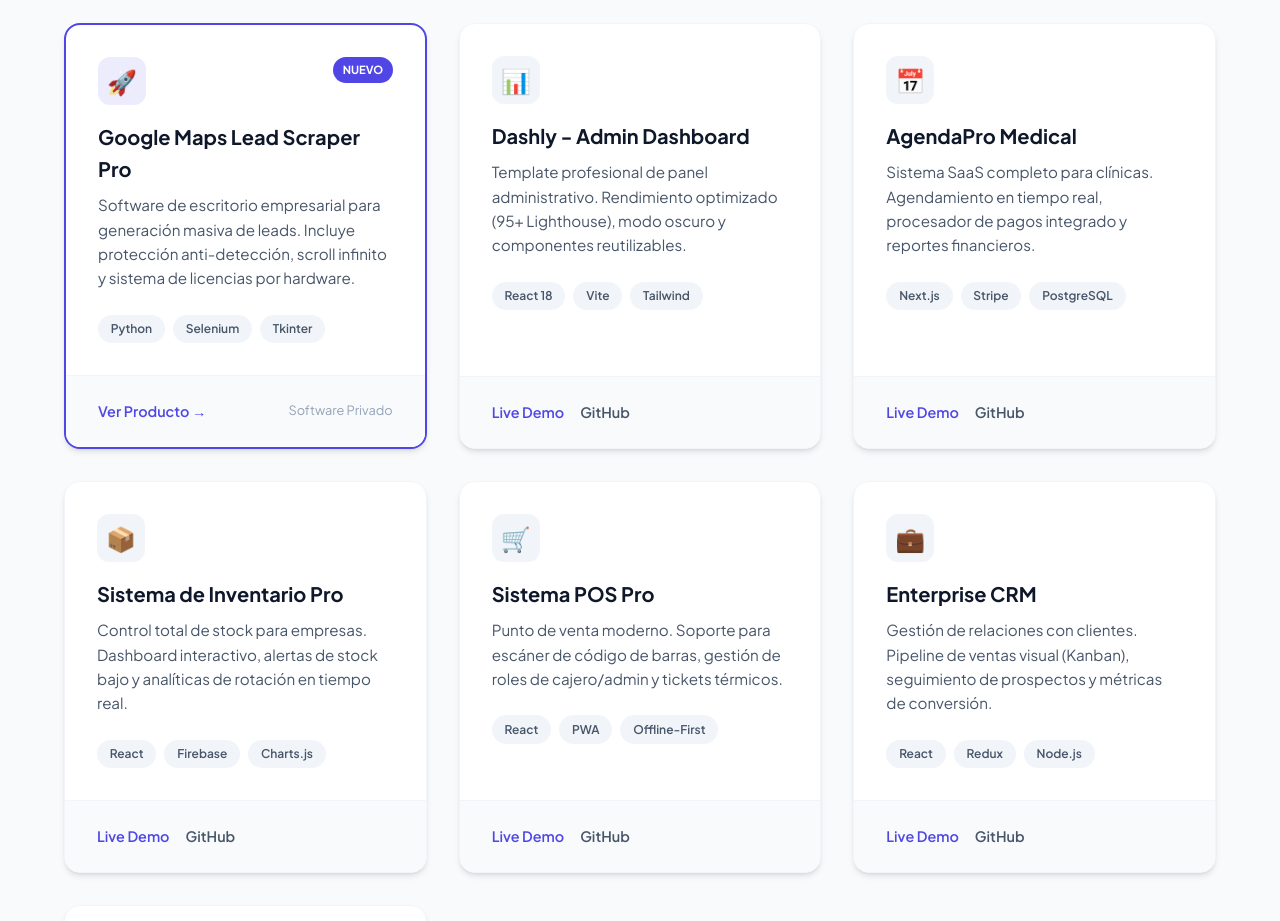
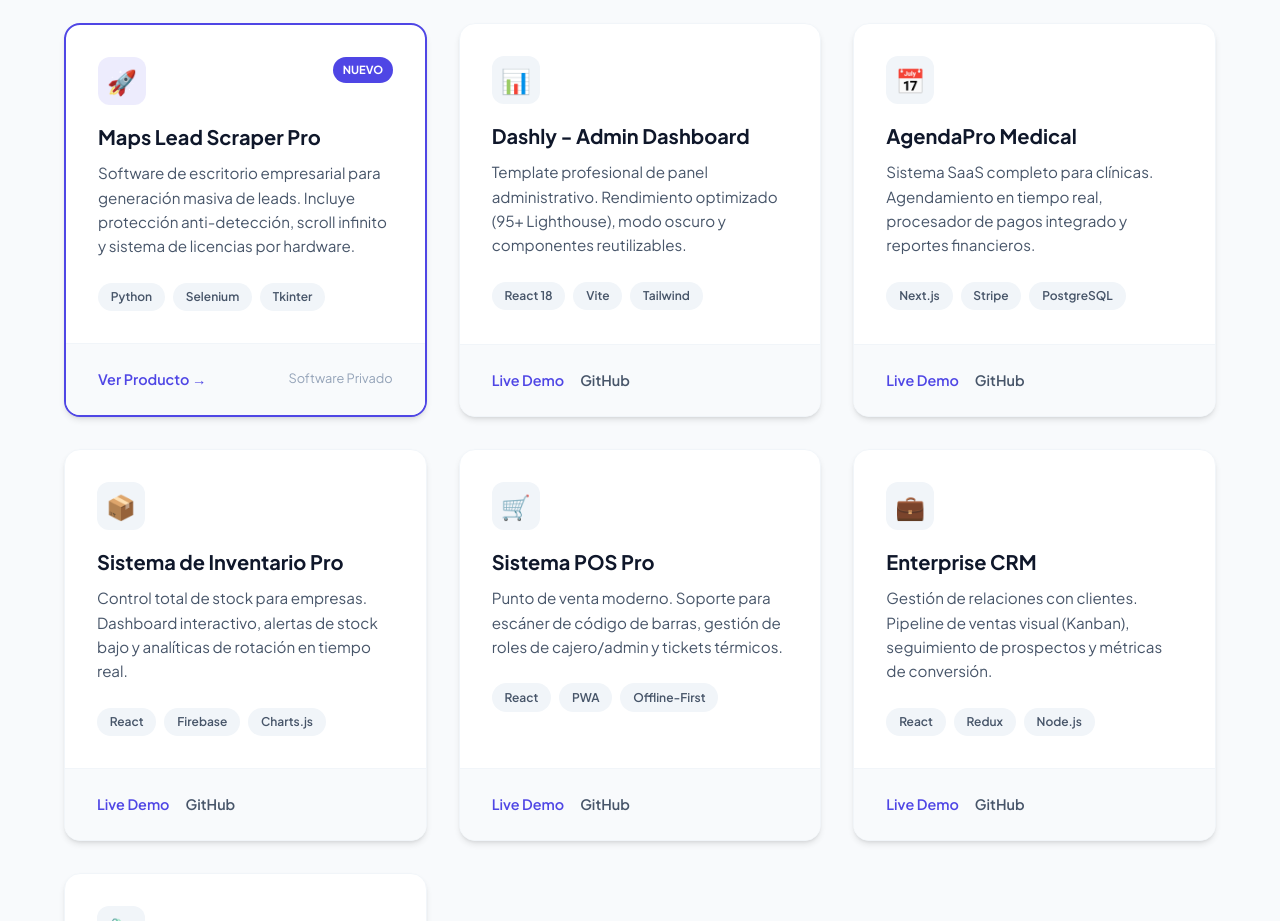
Before and after one commit to ProjectOne2020/portafolio, a plain HTML site: page index.html in a window 1280 px wide. Shown: the part 980-1901 px from the top of the page. Drawn offline with Linux system fonts and the light colour scheme.

Commit message:
Rename product title in index.html

```diff
--- a/index.html
+++ b/index.html
@@ -527,7 +527,7 @@
                         <div class="icon-box">🚀</div>
                         <span class="badge-new">Nuevo</span>
                     </div>
-                    <h3>Google Maps Lead Scraper Pro</h3>
+                    <h3>Maps Lead Scraper Pro</h3>
                     <p>Software de escritorio empresarial para generación masiva de leads. Incluye protección
                         anti-detección, scroll infinito y sistema de licencias por hardware.</p>
                     <div class="tags">
```
